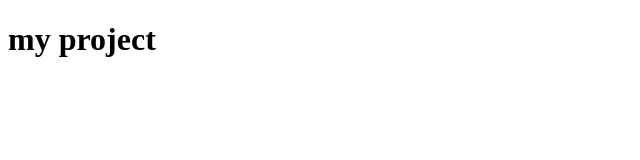
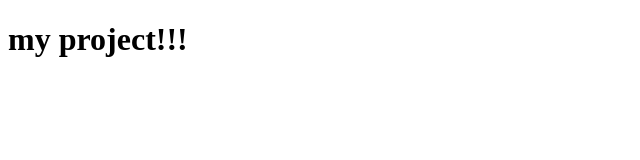
Before and after one commit to AleksandrYuschenko/my-project, a plain HTML site: page index.html in a window 1280 px wide. Shown: the full height of the page, 0-640 px from the left. Drawn offline with Linux system fonts and the light colour scheme.

Commit message:
!!! added

```diff
--- a/index.html
+++ b/index.html
@@ -7,6 +7,6 @@
   <title>my project</title>
 </head>
 <body>
-  <h1>my project</h1>
+  <h1>my project!!!</h1>
 </body>
 </html>
```
